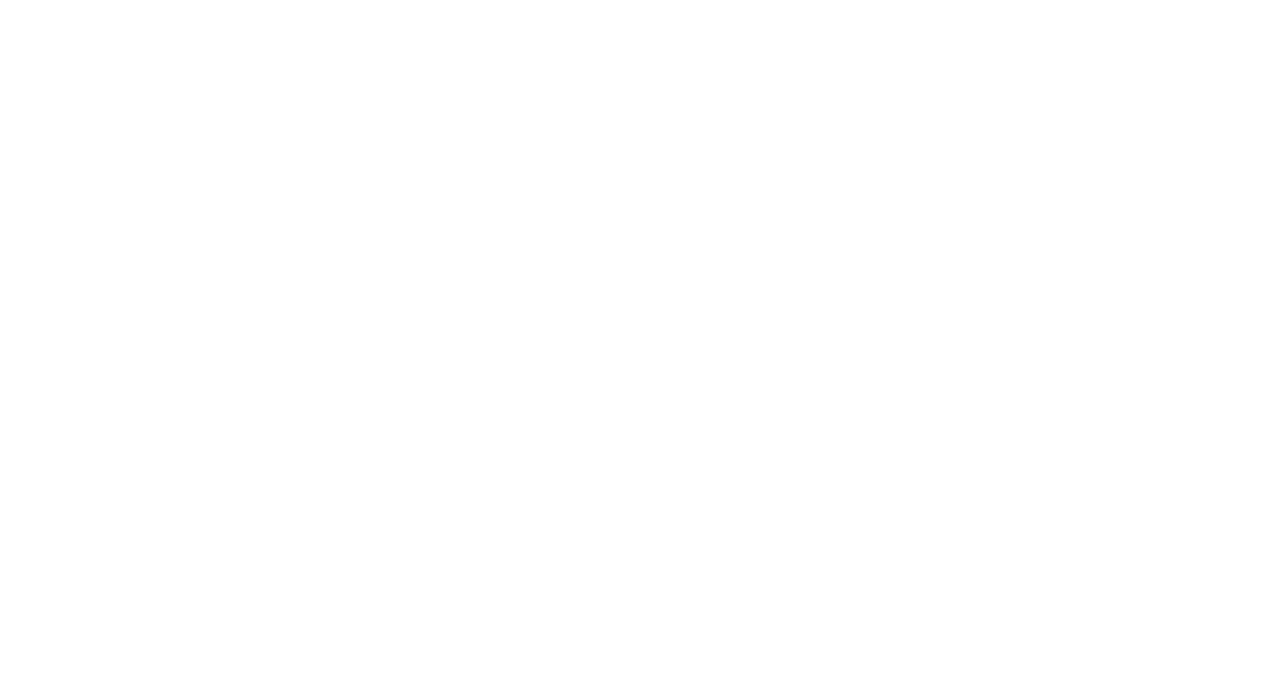
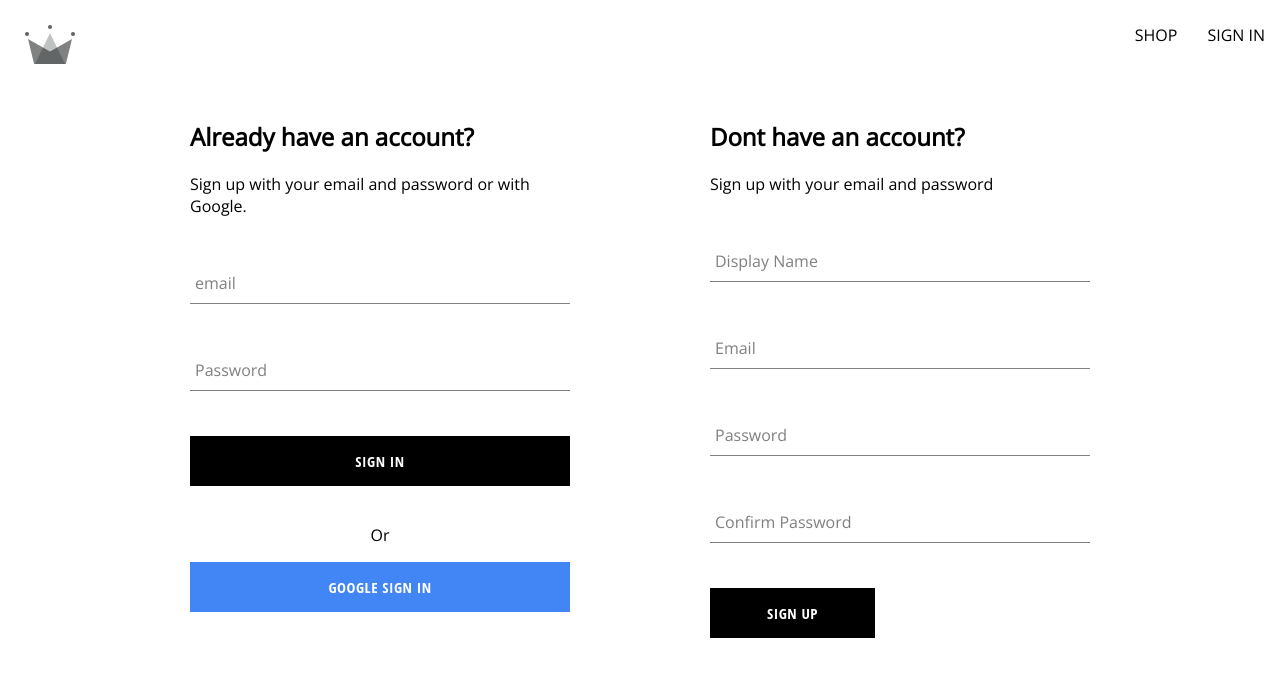
Before and after one commit to EverythingsInMotion/clothing_store, a React (Create React App) app: page /auth in a window 1280 px wide. Before the commit this address had no page. Shown: the top 676 px of the page. Built offline with nearby package versions, Linux system fonts and the light colour scheme.

Commit message:
Completed Authentication page component

```diff
--- a/src/App.js
+++ b/src/App.js
@@ -1,7 +1,8 @@
 import { Route, Routes } from "react-router-dom";
 import Navigation from "./routes/navigation/navigation.component";
 import Home from "./routes/home/home.component";
-import SignIn from "./routes/sing-in/sign-in.component";
+import Authentication from "./routes/authentication/authentication.component";
+
 
 const Shop = () => {
   return (<div>SHOP</div>)
@@ -16,7 +17,7 @@ const App = () => {
         <Route path="/" element={<Navigation />} >
           <Route index element={<Home />} />
           <Route path="/shop" element={<Shop />} />
-          <Route path="/sign-in" element={<SignIn />} />
+          <Route path="/auth" element={<Authentication />} />
         </Route>
       </Routes>
     </>
--- /dev/null
+++ b/src/components/sign-in-form/sign-in-form.component.jsx
@@ -0,0 +1,96 @@
+import React, { useState } from "react";
+import {
+  signInAuthUserWithEmailAndPassword,
+  createUserDocumentFromAuth,
+  signInWithGooglePopup,
+} from "../../utils/firebase/firebase.utils";
+import FormInput from "../form-input/form-input.component";
+import "./sign-in-form.styles.scss";
+import Button from "../button/Button.component";
+
+const defaultFormFields = {
+  email: "",
+  password: "",
+};
+
+const SignInForm = (props) => {
+  const [formFields, setFormFields] = useState(defaultFormFields);
+  const { email, password } = formFields;
+
+  const inputChangeHandler = (event) => {
+    const { name, value } = event.target;
+
+    setFormFields((prevState) => {
+      return { ...prevState, [name]: value };
+    });
+  };
+
+  const formSubmitHandler = async (event) => {
+    event.preventDefault();
+
+    try {
+      const response = await signInAuthUserWithEmailAndPassword(
+        email,
+        password
+      );
+      console.log(response);
+
+      setFormFields(defaultFormFields);
+    } catch (error) {
+      switch (error.code) {
+        case "auth/wrong-password":
+          alert("Incorrect password. Please try again.");
+          break;
+        case "auth/user-not-found":
+          alert(
+            "No user found with this email. Please sign up with this email id."
+          );
+          break;
+        default:
+          console.log(error);
+      }
+    }
+  };
+
+  const logGoogleUser = async () => {
+    const { user } = await signInWithGooglePopup();
+    await createUserDocumentFromAuth(user);
+  };
+
+  const signUpWithAccount = (
+    <>
+      <h2>Already have an account?</h2>
+      <span>Sign up with your email and password or with Google.</span>
+      <form onSubmit={formSubmitHandler}>
+        <FormInput
+          label="email"
+          type="email"
+          required
+          onChange={inputChangeHandler}
+          name="email"
+          value={email}
+        />
+        <FormInput
+          label="Password"
+          type="password"
+          required
+          onChange={inputChangeHandler}
+          name="password"
+          value={password}
+        />
+        <div className="buttons-container">
+          <Button type="submit">Sign In</Button>
+          <br />
+          <p>Or</p>
+          <Button type="button" buttonType="google" onClick={logGoogleUser}>
+            Google Sign In
+          </Button>
+        </div>
+      </form>
+    </>
+  );
+
+  return <div className="sign-up-container">{signUpWithAccount}</div>;
+};
+
+export default SignInForm;
--- /dev/null
+++ b/src/components/sign-in-form/sign-in-form.styles.scss
@@ -0,0 +1,21 @@
+.sign-up-container {
+  display: flex;
+  flex-direction: column;
+  width: 380px;
+
+  h2 {
+    margin-top: 10px 0;
+  }
+
+  .buttons-container {
+    display: flex;
+    flex-direction: column;
+    align-items: center;
+    button {
+      width: 100%;
+    }
+    p {
+      align-items: center;
+    }
+  }
+}
--- a/src/components/sign-up-form/sign-up-form.component.jsx
+++ b/src/components/sign-up-form/sign-up-form.component.jsx
@@ -52,8 +52,8 @@ const SignUpForm = (props) => {
     }
   };
 
-  return (
-    <div className="sign-up-container">
+  const noAccountSignUp = (
+    <>
       <h2>Dont have an account?</h2>
       <span>Sign up with your email and password</span>
       <form onSubmit={formSubmitHandler}>
@@ -90,12 +90,35 @@ const SignUpForm = (props) => {
           value={confirmPassword}
         />
 
-        <Button buttonType="google" type="submit">
-          Sign Up
-        </Button>
+        <Button type="submit">Sign Up</Button>
       </form>
-    </div>
+    </>
   );
+
+  const signUpWithAccount = (
+    <>
+      <form>
+        <FormInput
+          label="email"
+          type="email"
+          required
+          onChange={inputChangeHandler}
+          name="email"
+          value={email}
+        />
+        <FormInput
+          label="Confirm Password"
+          type="password"
+          required
+          onChange={inputChangeHandler}
+          name="confirmPassword"
+          value={confirmPassword}
+        />
+      </form>
+    </>
+  );
+
+  return <div className="sign-up-container">{noAccountSignUp}</div>;
 };
 
 export default SignUpForm;
--- /dev/null
+++ b/src/routes/authentication/authentication.component.jsx
@@ -0,0 +1,24 @@
+import SignUpForm from "../../components/sign-up-form/sign-up-form.component";
+import SignInForm from "../../components/sign-in-form/sign-in-form.component";
+import "./authentication.styles.scss";
+
+const Authentication = (props) => {
+  // useEffect(() => {
+  //   const fetchData = async () => {
+  //     const response = await getRedirectResult(auth);
+  //     if (response) {
+  //       const userDocRef = await createUserDocumentFromAuth(response.user);
+  //     }
+  //   };
+  //   fetchData();
+  // }, []);
+
+  return (
+    <div className="authentication-container">
+      <SignInForm />
+      <SignUpForm />
+    </div>
+  );
+};
+
+export default Authentication;
--- /dev/null
+++ b/src/routes/authentication/authentication.styles.scss
@@ -0,0 +1,6 @@
+.authentication-container {
+  display: flex;
+  width: 900px;
+  justify-content: space-between;
+  margin: 30px auto;
+}
--- a/src/routes/navigation/navigation.component.jsx
+++ b/src/routes/navigation/navigation.component.jsx
@@ -14,7 +14,7 @@ const Navigation = (props) => {
           <Link className="nav-link" to="/shop">
             SHOP
           </Link>
-          <Link className="nav-link" to="/sign-in">
+          <Link className="nav-link" to="/auth">
             SIGN IN
           </Link>
         </div>
--- a/src/routes/sing-in/sign-in.component.jsx
+++ /dev/null
@@ -1,37 +0,0 @@
-import React, { useEffect } from "react";
-import {
-  createUserDocumentFromAuth,
-  signInWithGooglePopup,
-  signInWithGoogleRedirect,
-  auth,
-} from "../../utils/firebase/firebase.utils";
-import { getRedirectResult } from "firebase/auth";
-import SignUpForm from "../../components/sign-up-form/sign-up-form.component";
-
-const SignIn = (props) => {
-  useEffect(() => {
-    const fetchData = async () => {
-      const response = await getRedirectResult(auth);
-      if (response) {
-        const userDocRef = await createUserDocumentFromAuth(response.user);
-      }
-    };
-    fetchData();
-  }, []);
-
-  const logGoogleUser = async () => {
-    const { user } = await signInWithGooglePopup();
-    const userDocRef = await createUserDocumentFromAuth(user);
-  };
-
-  return (
-    <div>
-      <SignUpForm />
-      <h1>Sign In Page</h1>
-      <button onClick={logGoogleUser}>Sign In With Google</button>
-      <button onClick={signInWithGoogleRedirect}>Sign In With Redirect</button>
-    </div>
-  );
-};
-
-export default SignIn;
--- a/src/utils/firebase/firebase.utils.js
+++ b/src/utils/firebase/firebase.utils.js
@@ -1,6 +1,6 @@
 // Import the functions you need from the SDKs you need
 import { initializeApp } from "firebase/app";
-import { getAuth, signInWithRedirect, signInWithPopup, GoogleAuthProvider, createUserWithEmailAndPassword } from "firebase/auth";
+import { getAuth, signInWithRedirect, signInWithPopup, GoogleAuthProvider, createUserWithEmailAndPassword, signInWithEmailAndPassword } from "firebase/auth";
 import { getFirestore, doc, getDoc, setDoc } from "firebase/firestore";
 
 
@@ -66,3 +66,9 @@ export const createAuthUserWithEmailAndPassword = async (email, password) => {
 
     return await createUserWithEmailAndPassword(auth, email, password);
 }
+
+export const signInAuthUserWithEmailAndPassword = async (email, password) => {
+    if (!email || !password) return;
+
+    return await signInWithEmailAndPassword(auth, email, password);
+}
```
